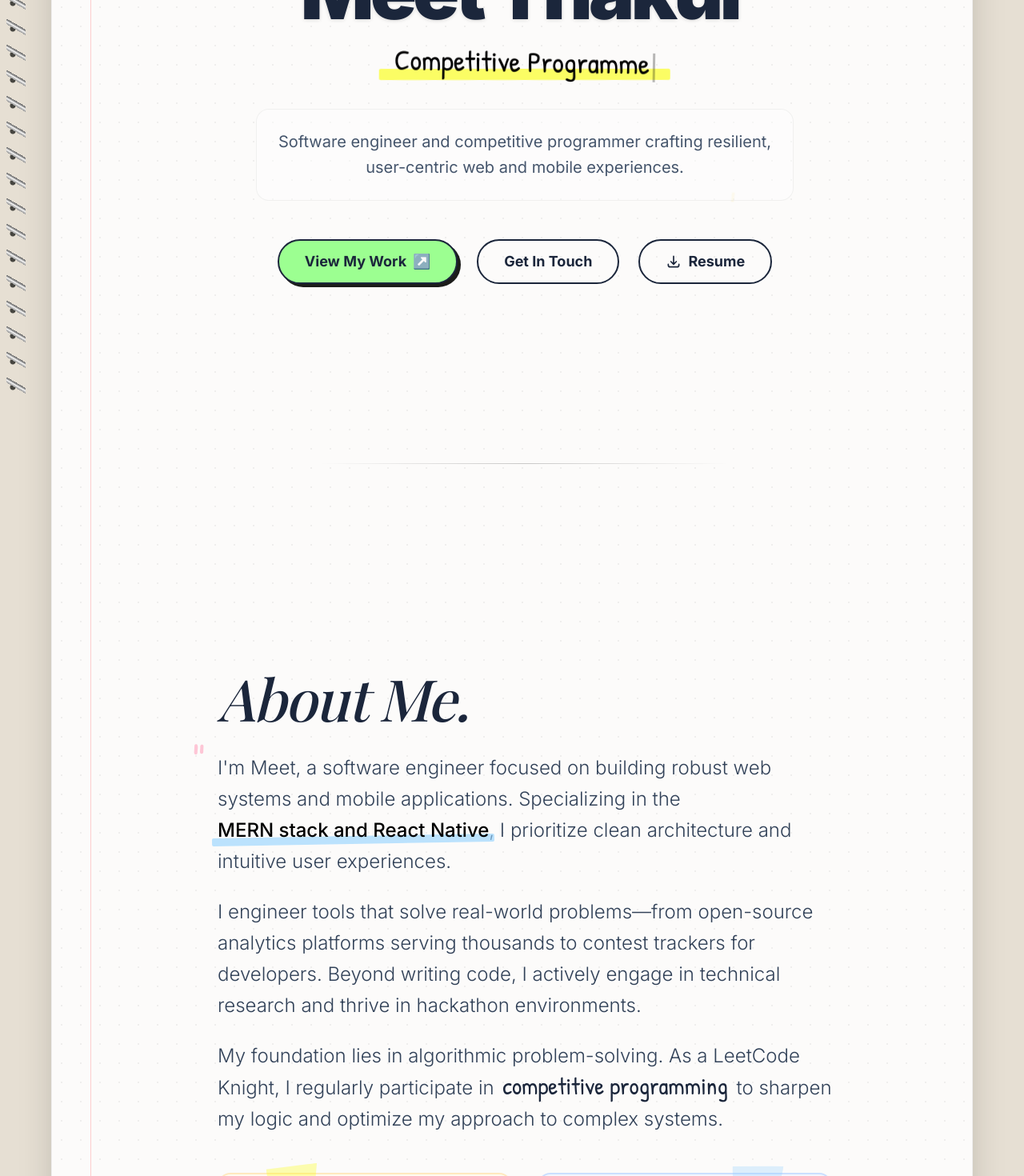
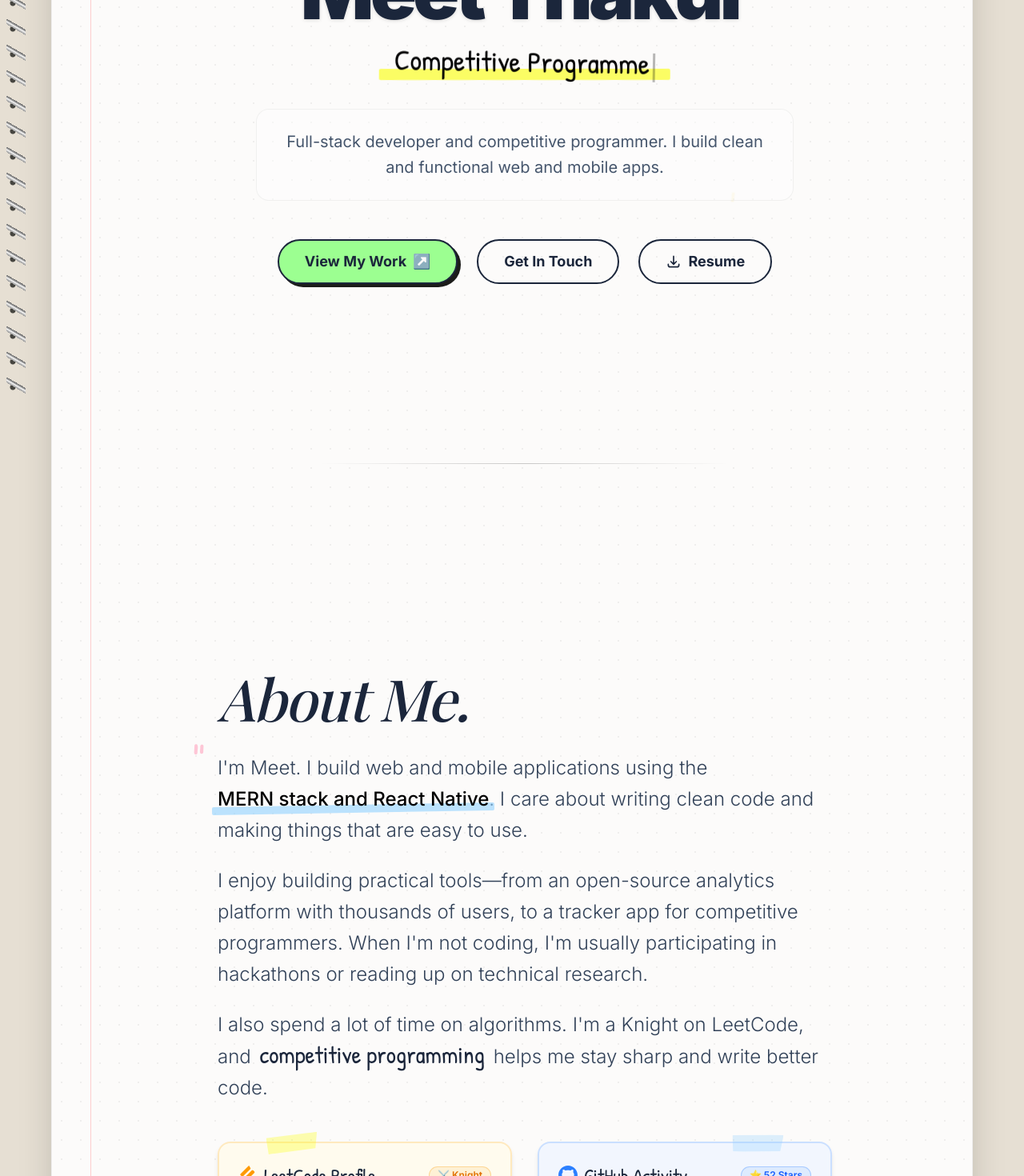
Before and after one commit to MeetThakur/meeeet.dev, a Next.js app: page / in a window 1280 px wide. Shown: the part 300-1770 px from the top of the page at 80% size. Built offline with nearby package versions, Linux system fonts and the light colour scheme; no server answers; a web font is replaced by a local one.

Commit message:
style: simplify copy to sound more conversational and human

```diff
--- a/src/components/AboutSection.tsx
+++ b/src/components/AboutSection.tsx
@@ -93,13 +93,13 @@ export const AboutSection = () => {
 
             <div className="font-sans text-xl md:text-2xl text-slate-700 dark:text-slate-300 leading-relaxed font-light space-y-6">
               <p>
-                I'm Meet, a software engineer focused on building robust web systems and mobile applications. Specializing in the <span className="highlight-text font-medium text-black dark:text-white" style={{ '--highlight-color': 'var(--color-highlighter-blue)' } as React.CSSProperties}>MERN stack and React Native</span>, I prioritize clean architecture and intuitive user experiences.
+                I'm Meet. I build web and mobile applications using the <span className="highlight-text font-medium text-black dark:text-white" style={{ '--highlight-color': 'var(--color-highlighter-blue)' } as React.CSSProperties}>MERN stack and React Native</span>. I care about writing clean code and making things that are easy to use.
               </p>
               <p>
-                I engineer tools that solve real-world problems—from open-source analytics platforms serving thousands to contest trackers for developers. Beyond writing code, I actively engage in technical research and thrive in hackathon environments.
+                I enjoy building practical tools—from an open-source analytics platform with thousands of users, to a tracker app for competitive programmers. When I'm not coding, I'm usually participating in hackathons or reading up on technical research.
               </p>
               <p>
-                My foundation lies in algorithmic problem-solving. As a LeetCode Knight, I regularly participate in <span className="font-sketch text-3xl mx-1 text-ink-dark dark:text-ink-light">competitive programming</span> to sharpen my logic and optimize my approach to complex systems.
+                I also spend a lot of time on algorithms. I'm a Knight on LeetCode, and <span className="font-sketch text-3xl mx-1 text-ink-dark dark:text-ink-light">competitive programming</span> helps me stay sharp and write better code.
               </p>
             </div>
           </div>
--- a/src/components/HeroSection.tsx
+++ b/src/components/HeroSection.tsx
@@ -83,7 +83,7 @@ export const HeroSection = () => {
 
         {/* Minimal Bio */}
         <p className="font-sans text-xl text-slate-600 dark:text-slate-300 max-w-2xl leading-relaxed mix-blend-multiply dark:mix-blend-screen bg-white/40 dark:bg-black/20 p-6 rounded-2xl border border-black/5 dark:border-white/5 animate-[slideUp_0.8s_ease-out_0.6s_both]">
-          Software engineer and competitive programmer crafting resilient, user-centric web and mobile experiences.
+          Full-stack developer and competitive programmer. I build clean and functional web and mobile apps.
         </p>
 
         {/* Action Buttons - Minimal but themed */}
```
